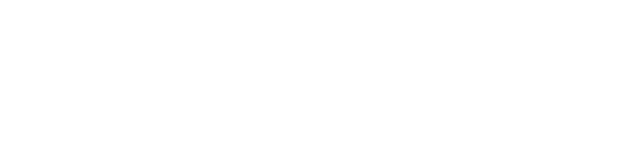
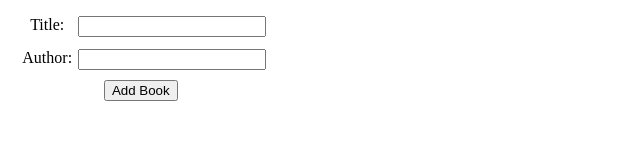
Before and after one commit to JayZA80/TOP-Library, a plain HTML site: page index.html in a window 1280 px wide. Shown: the whole page, without its empty margins (0-640 px from the left). Drawn offline with Linux system fonts and the light colour scheme.

Commit message:
Adds html and css for form

```diff
--- a/index.html
+++ b/index.html
@@ -3,10 +3,24 @@
 <head>
     <meta charset="UTF-8">
     <meta name="viewport" content="width=device-width, initial-scale=1.0">
-    <title>Document</title>
+    <title>TOP Library</title>
     <link rel="stylesheet" href="style.css">
 </head>
 <body>
+    <div id="container">
+        <div id="bookForm">
+            <div>
+                <label for="titleInput">Title: </label>
+                <input type="text" name="titleInput" id="titleInput">
+                <label for="authorInput">Author: </label>
+                <input type="text" name="authorInput" id="authorInput">
+            </div>
+            <button id="addButton">Add Book</button>
+        </div>
+        <div id="bookList">
+
+        </div>
+    </div>
     <script src="library.js"></script>
 </body>
 </html>
--- a/style.css
+++ b/style.css
@@ -0,0 +1,39 @@
+@charset "utf-8";
+
+body {
+    margin: 0;
+}
+
+#container {
+    display: flex;
+}
+
+#bookForm {
+    flex: 1;
+    height: calc(100% - 20px);
+    padding: 1rem;
+}
+
+#bookForm div {
+    display: grid;
+    grid-template: 1fr 1fr / repeat(4, 1fr);
+    row-gap: 0.75rem;
+}
+
+#bookForm div label {
+    grid-column: 1 / 2;
+    text-align: center;
+}
+
+#bookForm div input {
+    grid-column: 2 / 5;
+}
+
+#bookForm button {
+    display: block;
+    margin: 10px auto;
+}
+
+#bookList {
+    flex: 4;
+}
```
